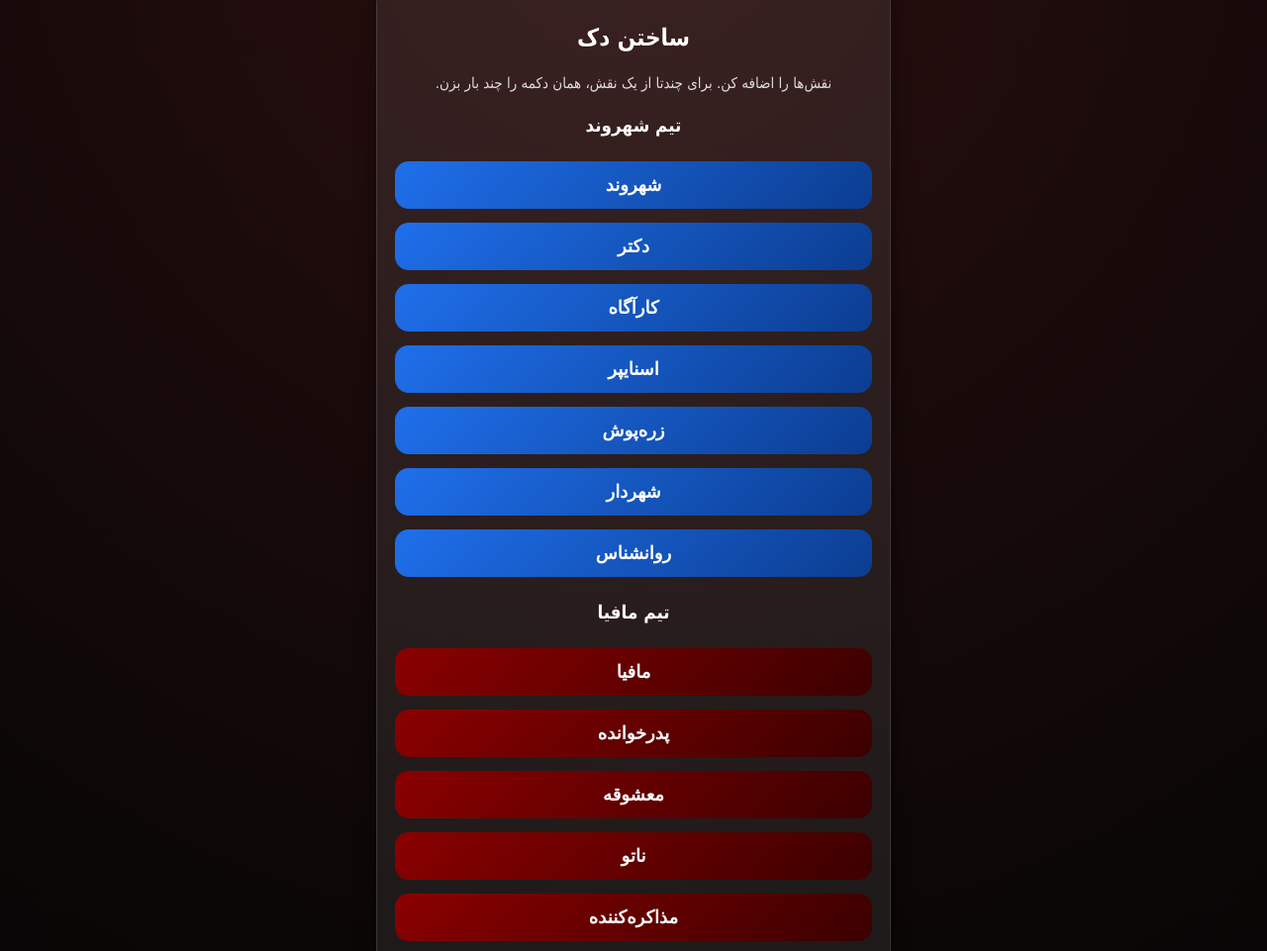
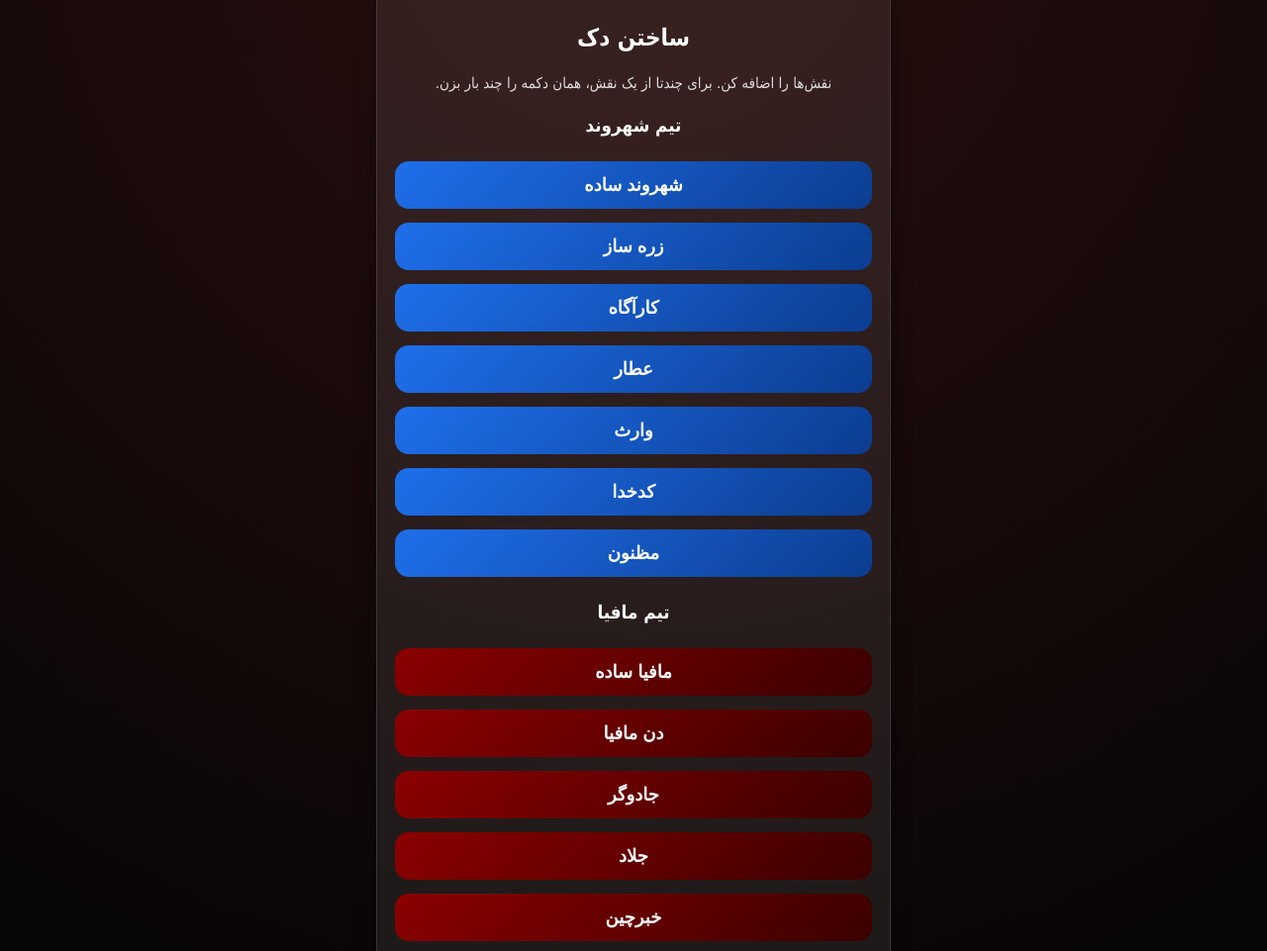
Before and after one commit to Arman-Ahmadi-1/mafia-role-picker, a plain HTML site: page index.html in a window 1280 px wide. Shown: the part 116-1077 px from the top of the page at 99% size. Drawn offline with Linux system fonts and the light colour scheme.

Commit message:
Don scanrio created and updated

```diff
--- a/index.html
+++ b/index.html
@@ -188,20 +188,20 @@
       </p>
 
       <h3>تیم شهروند</h3>
-      <button class="citizen-btn" onclick="addRole('شهروند ساده', 'citizen')">شهروند</button>
-      <button class="citizen-btn" onclick="addRole('زره ساز', 'citizen')">دکتر</button>
+      <button class="citizen-btn" onclick="addRole('شهروند ساده', 'citizen')">شهروند ساده</button>
+      <button class="citizen-btn" onclick="addRole('زره ساز', 'citizen')">زره ساز</button>
       <button class="citizen-btn" onclick="addRole('کارآگاه', 'citizen')">کارآگاه</button>
-      <button class="citizen-btn" onclick="addRole('عطار', 'citizen')">اسنایپر</button>
-      <button class="citizen-btn" onclick="addRole('وارث', 'citizen')">زره‌پوش</button>
-      <button class="citizen-btn" onclick="addRole('کدخدا', 'citizen')">شهردار</button>
-      <button class="citizen-btn" onclick="addRole('مظنون', 'citizen')">روانشناس</button>
+      <button class="citizen-btn" onclick="addRole('عطار', 'citizen')">عطار</button>
+      <button class="citizen-btn" onclick="addRole('وارث', 'citizen')">وارث</button>
+      <button class="citizen-btn" onclick="addRole('کدخدا', 'citizen')">کدخدا</button>
+      <button class="citizen-btn" onclick="addRole('مظنون', 'citizen')">مظنون</button>
 
       <h3>تیم مافیا</h3>
-      <button class="mafia-btn" onclick="addRole('مافیا ساده', 'mafia')">مافیا</button>
-      <button class="mafia-btn" onclick="addRole('دن مافیا', 'mafia')">پدرخوانده</button>
-      <button class="mafia-btn" onclick="addRole('جادوگر', 'mafia')">معشوقه</button>
-      <button class="mafia-btn" onclick="addRole('جلاد', 'mafia')">ناتو</button>
-      <button class="mafia-btn" onclick="addRole('خبرچین', 'mafia')">مذاکره‌کننده</button>
+      <button class="mafia-btn" onclick="addRole('مافیا ساده', 'mafia')">مافیا ساده</button>
+      <button class="mafia-btn" onclick="addRole('دن مافیا', 'mafia')">دن مافیا</button>
+      <button class="mafia-btn" onclick="addRole('جادوگر', 'mafia')">جادوگر</button>
+      <button class="mafia-btn" onclick="addRole('جلاد', 'mafia')">جلاد</button>
+      <button class="mafia-btn" onclick="addRole('خبرچین', 'mafia')">خبرچین</button>
     </div>
 
     <div class="card">
```
